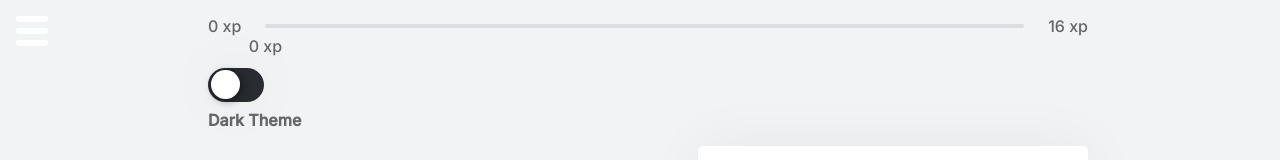
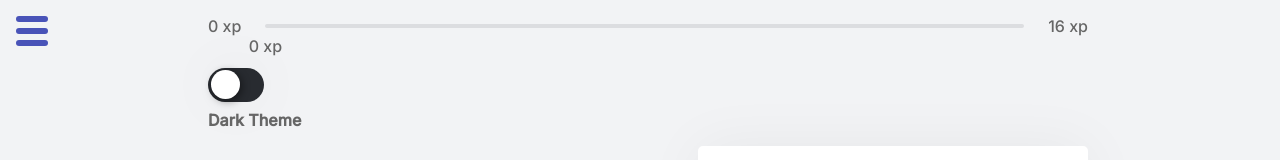
Before and after one commit to Lucasfield3/move-it-next, a Next.js app: page / in a window 1280 px wide. Shown: the top 160 px of the page. Built offline with nearby package versions, Linux system fonts and the light colour scheme.

Commit message:
menu button static color

```diff
--- a/src/components/CompletedChalenges.tsx
+++ b/src/components/CompletedChalenges.tsx
@@ -7,8 +7,6 @@ export function CompletedChalenges (){
 
     const { challengesCompleted } = useContext(ChallengesContext)
 
-
-    console.log({challengesCompleted})
 
     const {theme} = useContext(ToggleDarkThemeContext)
 
--- a/src/components/MenuButton.tsx
+++ b/src/components/MenuButton.tsx
@@ -1,26 +1,17 @@
-import { CSSProperties, useContext } from 'react'
+import { useContext } from 'react'
 import { MenuButtonContext } from '../context/MenuButtonContext'
-import { ToggleDarkThemeContext } from '../context/ToggleDarkThemeContext'
 import styles from '../styles/components/MenuButton.module.css'
 
 export default function MenuButton (){
 
-    const { theme} = useContext(ToggleDarkThemeContext)
-
     const { handleIsActive } = useContext(MenuButtonContext)
-
-
-    const styleToggle = {
-        background: theme == 'light' && 'var(--blue-dark)'  || 'var(--white)' ,
-        transition:'background 200ms linear',
-    } as CSSProperties
 
     return(
         <div className={styles.sideBarGrid}>
             <div onClick={handleIsActive}  className={styles.sideBarMenuArea}>
-                <div style={styleToggle} ></div>
-                <div style={styleToggle}></div>
-                <div style={styleToggle}></div>
+                <div ></div>
+                <div></div>
+                <div></div>
             </div>
         </div>
     )
--- a/src/pages/LeaderBoards.tsx
+++ b/src/pages/LeaderBoards.tsx
@@ -20,7 +20,7 @@ export default function LeaderBoards (){
   } as CSSProperties
 
 
-
+console.log(cookies.theme)
 
     return(
         <>
```
